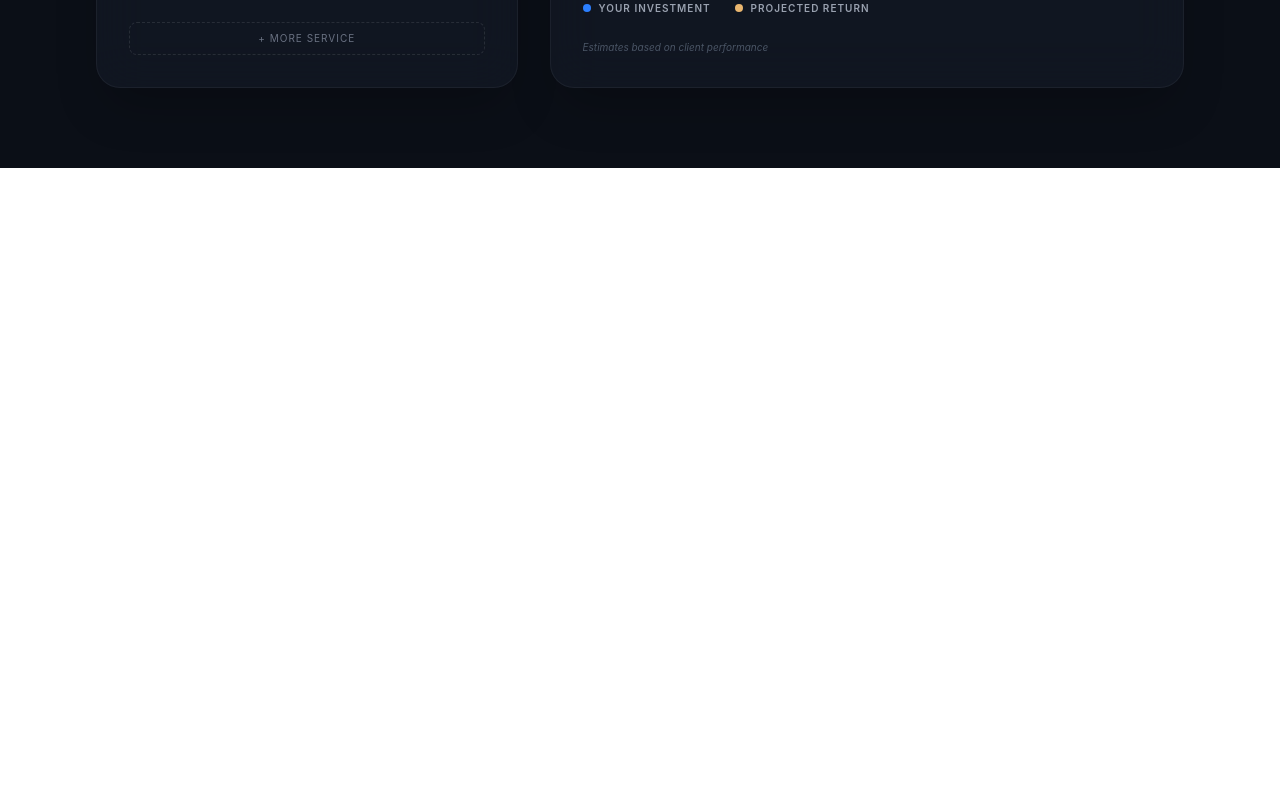
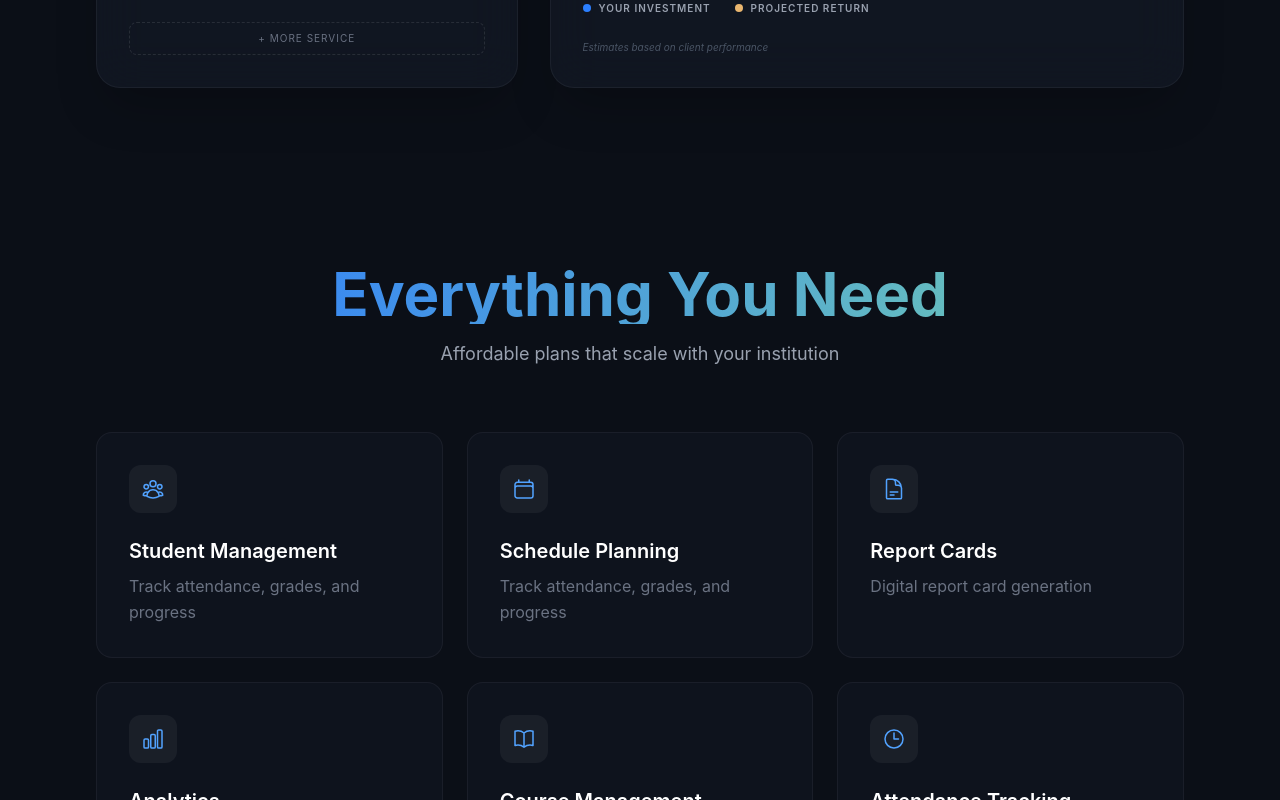
Before and after one commit to IftiGithub/Jevxo, a React (Vite) app: page / in a window 1280 px wide. Shown: the part 2879-3679 px from the top of the page. Before the commit the page ends 3047 px from the top, so only its background shows below. Built offline with nearby package versions, Linux system fonts and the light colour scheme.

Commit message:
added everything you need section

```diff
--- a/package.json
+++ b/package.json
@@ -10,6 +10,7 @@
     "preview": "vite preview"
   },
   "dependencies": {
+    "@heroicons/react": "^2.2.0",
     "@tailwindcss/vite": "^4.3.0",
     "lucide-react": "^1.16.0",
     "react": "^19.2.6",
--- a/src/App.jsx
+++ b/src/App.jsx
@@ -3,6 +3,7 @@ import './App.css'
 import Hero from "./components/Hero.jsx"
 import Growth from "./components/Growth.jsx"
 import Roi from "./components/Roi.jsx"
+import Everything from "./components/Everything.jsx"
 
 function App() {
 
@@ -13,6 +14,7 @@ function App() {
       <Hero></Hero>
       <Growth></Growth>
       <Roi></Roi>
+      <Everything></Everything>
     </div>
     </>
   )
--- /dev/null
+++ b/src/components/Everything.jsx
@@ -0,0 +1,86 @@
+import React from 'react';
+import {
+    UserGroupIcon,
+    CalendarIcon,
+    DocumentTextIcon,
+    ChartBarIcon,
+    BookOpenIcon,
+    ClockIcon
+} from '@heroicons/react/24/outline'; // Using Heroicons to match the visual style
+
+const Everything = () => {
+    const features = [
+        {
+            title: "Student Management",
+            description: "Track attendance, grades, and progress",
+            icon: <UserGroupIcon className="w-6 h-6 text-blue-400" />
+        },
+        {
+            title: "Schedule Planning",
+            description: "Track attendance, grades, and progress",
+            icon: <CalendarIcon className="w-6 h-6 text-blue-400" />
+        },
+        {
+            title: "Report Cards",
+            description: "Digital report card generation",
+            icon: <DocumentTextIcon className="w-6 h-6 text-blue-400" />
+        },
+        {
+            title: "Analytics",
+            description: "Performance insights and trends",
+            icon: <ChartBarIcon className="w-6 h-6 text-blue-400" />
+        },
+        {
+            title: "Course Management",
+            description: "Curriculum and syllabus tracking",
+            icon: <BookOpenIcon className="w-6 h-6 text-blue-400" />
+        },
+        {
+            title: "Attendance Tracking",
+            description: "Real-time attendance system",
+            icon: <ClockIcon className="w-6 h-6 text-blue-400" />
+        }
+    ];
+
+    return (
+        <section className="bg-[#0B0F17] py-24 px-4 md:px-12 lg:px-24">
+            <div className="max-w-7xl mx-auto">
+
+                {/* Header Section */}
+                <div className="text-center mb-16">
+                    <h2 className="text-4xl md:text-6xl font-bold text-transparent bg-clip-text bg-[linear-gradient(98.62deg,#2E7BFF_2.7%,#6CC5B7_89.07%)]">
+                        Everything You Need
+                    </h2>
+                    <p className="text-gray-400 mt-4 text-lg">
+                        Affordable plans that scale with your institution
+                    </p>
+                </div>
+
+                {/* Grid Layout */}
+                <div className="grid grid-cols-1 md:grid-cols-2 lg:grid-cols-3 gap-6">
+                    {features.map((feature, index) => (
+                        <div
+                            key={index}
+                            className="group p-8 bg-[#151B28]/40 border border-white/5 rounded-2xl hover:border-blue-500/30 transition-all duration-300 hover:shadow-[0_0_30px_rgba(46,123,255,0.05)]"
+                        >
+                            {/* Icon Container */}
+                            <div className="mb-6 w-12 h-12 flex items-center justify-center rounded-xl bg-white/5 group-hover:bg-blue-500/10 transition-colors">
+                                {feature.icon}
+                            </div>
+
+                            {/* Text Content */}
+                            <h3 className="text-xl font-semibold text-white mb-2">
+                                {feature.title}
+                            </h3>
+                            <p className="text-gray-500 leading-relaxed">
+                                {feature.description}
+                            </p>
+                        </div>
+                    ))}
+                </div>
+            </div>
+        </section>
+    );
+};
+
+export default Everything;
```
Also changed, not shown: 1 other file (tests, documents, lock files or other folders).
